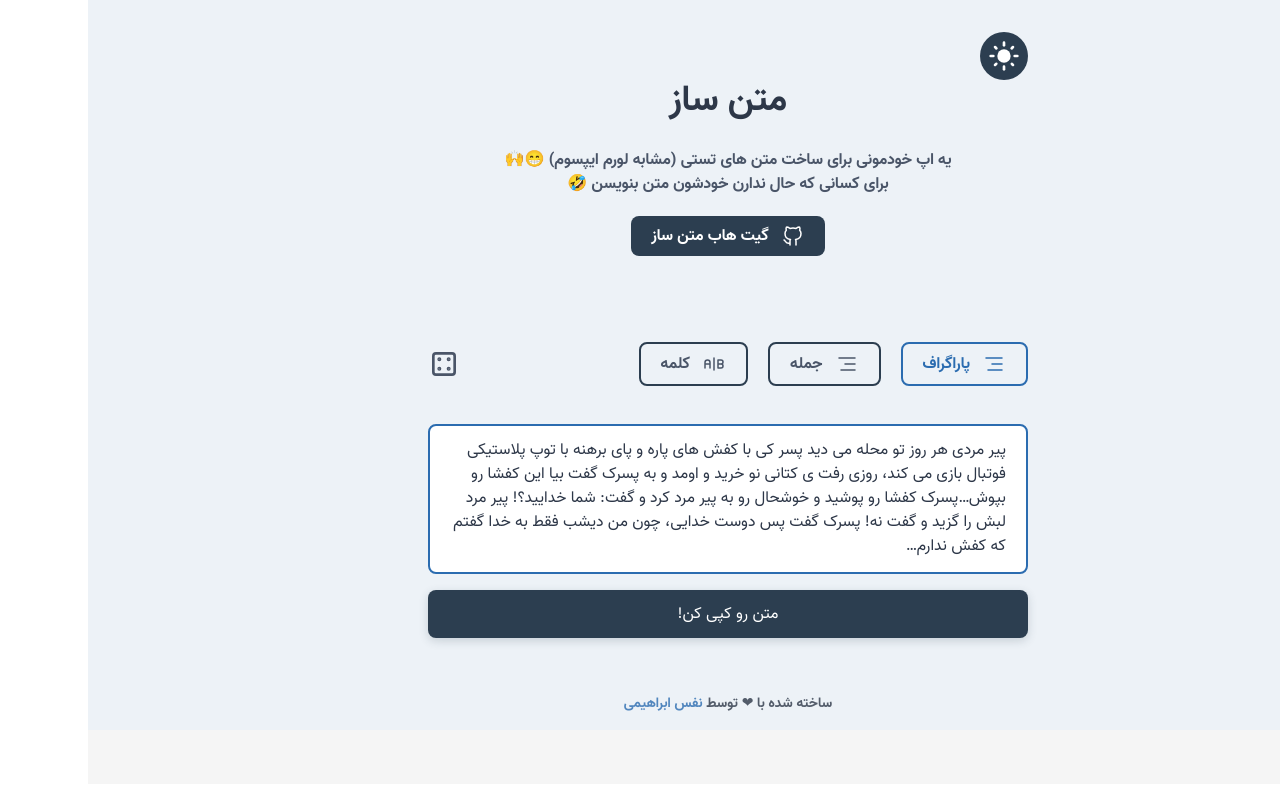
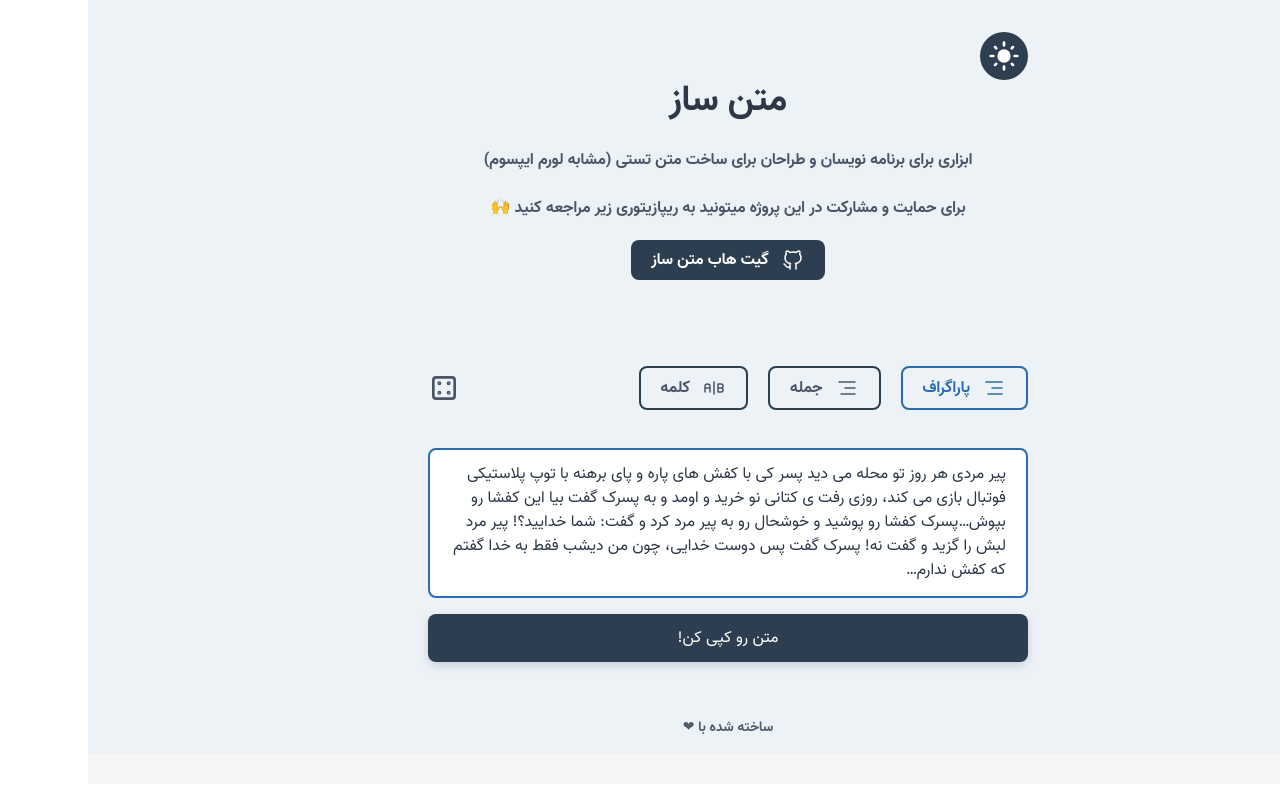
Before and after one commit to nafasebra/matnsaazz, a React (Vite) app: page / in a window 1280 px wide. Shown: the top 792 px of the page. Built offline with nearby package versions, Linux system fonts and the light colour scheme.

Commit message:
change hero and footer text

```diff
--- a/src/components/Footer.tsx
+++ b/src/components/Footer.tsx
@@ -1,7 +1,7 @@
 function Footer() {
   return (
     <footer className='text-center mt-10 py-4 px-2 text-primary'>
-        <p className='font-bold text-sm opacity-80'> ساخته شده با ❤ توسط <a href="https://github.com/nafasebra" className='text-accent'>نفس ابراهیمی</a> </p>
+        <p className='font-bold text-sm opacity-80'> ساخته شده با ❤ </p>
     </footer>
   )
 }
--- a/src/components/Hero.tsx
+++ b/src/components/Hero.tsx
@@ -3,9 +3,9 @@ function Hero() {
     <div className="py-20 flex flex-col items-center">
       <h1 className="font-bold text-4xl text-center text-primary">متن ساز</h1>
       <p className="text-center pt-7 font-bold text-secondary">
-        یه اپ خودمونی برای ساخت متن های تستی (مشابه لورم ایپسوم) 😁🙌
-        <br />
-        برای کسانی که حال ندارن خودشون متن بنویسن 🤣
+        ابزاری برای برنامه نویسان و طراحان برای ساخت متن تستی (مشابه لورم ایپسوم)
+        <br /> <br />
+        برای حمایت و مشارکت در این پروژه میتونید به ریپازیتوری زیر مراجعه کنید 🙌
       </p>
       <a
         href="https://github.com/nafasebra/matnsaazz"
--- a/src/components/Options.tsx
+++ b/src/components/Options.tsx
@@ -7,7 +7,7 @@ function Options() {
 
   return (
     <>
-      {/* :D فعلا این کامپوننت منو رو غیر فعال کردم که اگر بعدا قرار شد امکاناتی اضافه بشه فعالش کنم */}
+      {/* :D فعلا این کامپوننت منو رو غیر فعال میکنیم که اگر بعدا قرار شد امکاناتی اضافه بشه فعالش کنیم */}
       {/* <Menu /> */}
       <div className="flex flex-col lg:flex-row">
         <div className="my-2 lg:my-0 lg:ml-5">
```
